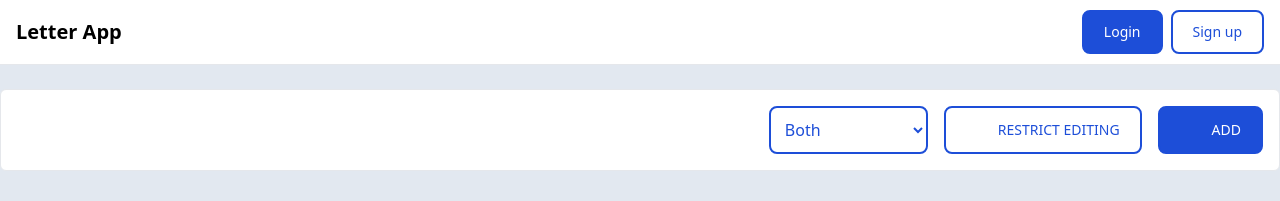
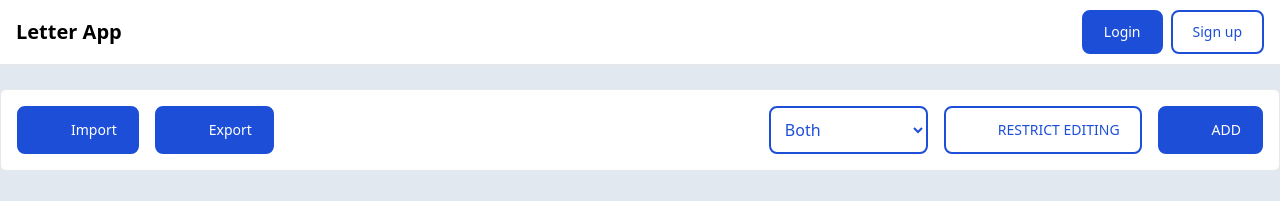
Before and after one commit to daladn0/letter-front, a Vue app: page / in a window 1280 px wide. Shown: the top 201 px of the page. Built offline with nearby package versions, Linux system fonts and the light colour scheme; no server answers.

Commit message:
CSV File exporting

```diff
--- a/src/App.vue
+++ b/src/App.vue
@@ -3,16 +3,22 @@
     <LoadingSpinner class="absolute top-1/2 left-1/2 transform -translate-y-1/2 -translate-x-1/2 w-20 h-20" v-if="isLoading"  />
     <component v-else :is="layout">
         <router-view />
+
+        <!-- toast -->
+        <transition name="slide-in">
+          <ToastMessage v-if="isVisible" @close="hideToast" />
+        </transition>
     </component>
   </div>
 </template>
 
 <script>
-import { mapActions } from "vuex";
+import { mapActions, mapGetters } from "vuex";
 import EmptyLayout from "@/layouts/EmptyLayout.vue";
 import MainLayout from "@/layouts/MainLayout.vue"
+import ToastMessage from "@/components/ToastMessage.component.vue";
+import LoadingSpinner from "@/components/LoadingSpinner.component.vue"
 import { checkAuth } from '@/api/authApi'
-import LoadingSpinner from "@/components/LoadingSpinner.component.vue"
 import { withAsync } from './helpers/withAsync';
 
 export default {
@@ -26,15 +32,18 @@ export default {
     EmptyLayout,
     MainLayout,
     LoadingSpinner,
+    ToastMessage,
   },
   computed: {
+    ...mapGetters("toast", ["isVisible"]),
     layout() {
       const value = this.$route?.meta?.layout
       return value && value === 'main' ? 'MainLayout' : 'EmptyLayout'
     }
   },
   methods: {
-    ...mapActions('auth', ['login'])
+    ...mapActions('auth', ['login']),
+    ...mapActions("toast", ["hideToast"]),
   },
   async mounted() {
       this.isLoading = true
--- a/src/api/wordsApi.js
+++ b/src/api/wordsApi.js
@@ -29,3 +29,7 @@ export const addWord = (word = '', definition = '') => {
 export const removeWord = id => {
     return api.delete(`/word/${id}`)
 }
+
+export const exportCSV = () => {
+    return api.get(`/word/csv`)
+}
--- a/src/components/ControlPanel.component.vue
+++ b/src/components/ControlPanel.component.vue
@@ -1,6 +1,24 @@
 <template>
   <div class="bg-white p-4 rounded-md border">
-    <div class="flex justify-end items-center h-12 space-x-4">
+    <div class="flex justify-between items-center h-12">
+      <div class="flex items-center space-x-4 h-full">
+        <button class="btn btn-blue h-full">
+          <svg class="w-6 h-6 mr-2">
+            <use xlink:href="/sprite.svg#upload" />
+          </svg>
+          Import
+        </button>
+
+        <button class="btn btn-blue h-full" @click="exportDataCSV">
+          <svg class="w-6 h-6 mr-2">
+            <use xlink:href="/sprite.svg#export" />
+          </svg>
+          <span v-if="!isExportLoading">Export</span>
+          <LoadingSpinner v-else class="w-5 h-5 ml-2 mr-4" />
+        </button>
+      </div>
+
+      <div class="flex items-center space-x-4 h-full">
         <select
           :value="mode"
           @change="$emit('toggleMode', $event.target.value)"
@@ -26,7 +44,10 @@
           {{ allowEditing ? "Restrict" : "Allow" }} editing
         </button>
 
-      <button class="flex-shrink-0 btn btn-blue py-0 h-full" @click="$emit('addWord')">
+        <button
+          class="flex-shrink-0 btn btn-blue py-0 h-full"
+          @click="$emit('addWord')"
+        >
           <svg class="w-6 h-6 mr-2">
             <use xlink:href="/sprite.svg#plus" />
           </svg>
@@ -34,18 +55,60 @@
         </button>
       </div>
     </div>
+  </div>
 </template>
 
 <script>
-import { MODES } from '@/constants/mode'
+import { mapActions } from 'vuex'
+import { MODES } from "@/constants/mode";
+import { exportCSV } from '@/api/wordsApi'
+import { withAsync } from '@/helpers/withAsync';
+import { TYPES } from '@/constants/toast'
+import LoadingSpinner from '@/components/LoadingSpinner.component.vue'
 export default {
   name: "ControlPanel",
   emits: ["swap", "toggleMode", "addWord"],
   props: ["allowEditing", "mode"],
+  components: {
+    LoadingSpinner
+  },
   data() {
     return {
-      MODES
+      MODES,
+      isExportLoading: false,
+    };
+  },
+  methods: {
+    ...mapActions('toast', ['showToast']),
+    async exportDataCSV() {
+      this.isExportLoading = true
+
+      const { response, error, errorMessage } = await withAsync(exportCSV)
+
+      this.isExportLoading = false
+
+      if ( response ) {
+        const file = new File([response.data], 'words.csv', {
+          type: "text/plain"
+        })
+
+        const url = window.URL.createObjectURL(file)
+
+        const link = document.createElement('a')
+        link.href= url
+        link.download = file.name
+
+        document.querySelector('body').appendChild(link)
+
+        link.click()
+
+        link.remove()
       }
-  },
+
+      if ( error ) {
+        this.showToast({content: { heading: 'Downloading csv', message: errorMessage || 'Something went wrong'}, type: TYPES.ERROR})
+      }
+    }
+  }
 };
 </script>
--- a/src/components/DeleteModal.component.vue
+++ b/src/components/DeleteModal.component.vue
@@ -1,6 +1,5 @@
 <template>
   <div
-    tabindex="-1"
     class="flex items-center justify-center fixed top-0 right-0 left-0 z-50 w-full h-full bg-black bg-opacity-60"
     @click.self="$emit('close')"
   >
@@ -22,8 +21,8 @@
             Are you sure you want to delete word <span class="font-semibold"># {{number}}</span>?
           </h3>
           <div class="flex items-center justify-center space-x-4">
-            <button class="btn btn-red" @click="$emit('confirm')">Yes, I'm sure</button>
-            <button class="btn btn-grey px-8" @click="$emit('close')">No, cancel</button>
+            <button class="btn btn-red ring-offset-2 ring-offset-white focus:ring-2 focus:ring-blue-500" @click="$emit('confirm')">Yes, I'm sure</button>
+            <button class="btn btn-grey px-8 ring-offset-2 ring-offset-white focus:ring-2 focus:ring-blue-500" @click="$emit('close')" ref="cancel">No, cancel</button>
           </div>
         </div>
       </div>
@@ -33,6 +32,9 @@
 <script>
 export default {
   name: "DeleteModal",
-  props: ['number']
+  props: ['number'],
+  mounted() {
+    this.$refs['cancel'].focus()
+  }
 };
 </script>
--- a/src/components/ToastMessage.component.vue
+++ b/src/components/ToastMessage.component.vue
@@ -47,7 +47,7 @@
 
     <!-- message -->
     <div class="px-4 py-2">
-      <p class="text-sm line-clamp line-clamp-3 break-all">{{ message }}</p>
+      <p class="text-sm line-clamp line-clamp-3 break-words">{{ message }}</p>
     </div>
   </div>
 </template>
--- a/src/layouts/EmptyLayout.vue
+++ b/src/layouts/EmptyLayout.vue
@@ -1,7 +1,12 @@
 <template>
-  <div class="relative w-full h-screen flex items-center justify-center overflow-hidden">
+  <div
+    class="relative w-full h-screen flex items-center justify-center overflow-hidden"
+  >
     <!-- home button -->
-    <router-link :to="{name: 'home'}" class="absolute top-4 left-4 w-fit whitespace-nowrap flex items-center text-gray-500 hover:text-blue-700 transition-all cursor-pointer">
+    <router-link
+      :to="{ name: 'home' }"
+      class="absolute top-4 left-4 w-fit whitespace-nowrap flex items-center text-gray-500 hover:text-blue-700 transition-all cursor-pointer"
+    >
       <svg class="mr-2 w-6 h-6 pt-1.5">
         <use xlink:href="/sprite.svg#arrow-left" />
       </svg>
@@ -9,30 +14,10 @@
     </router-link>
 
     <slot />
-
-    <!-- toast -->
-     <transition name="slide-in">
-        <ToastMessage
-          v-if="isVisible"
-          @close="hideToast"
-        />
-      </transition>
   </div>
 </template>
 <script>
-import { mapGetters, mapActions } from "vuex";
-import ToastMessage from "@/components/ToastMessage.component.vue";
-
 export default {
   name: "EmptyLayout",
-  components: {
-    ToastMessage,
-  },
-  methods: {
-    ...mapActions('toast', ['hideToast'])
-  },
-  computed: {
-    ...mapGetters("toast", ["isVisible"]),
-  },
 };
 </script>
--- a/src/styles/_app.scss
+++ b/src/styles/_app.scss
@@ -4,7 +4,7 @@ body {
 
 .slide-in-enter-active,
 .slide-in-leave-active {
-  transition: all 0.2s linear;
+  transition: all 0.1s linear;
 }
 
 .slide-in-enter-from,
```
Also changed, not shown: src/assets/svg/export.svg (added), src/assets/svg/upload.svg (added). Lines whose indentation alone changed are shown as unchanged.
